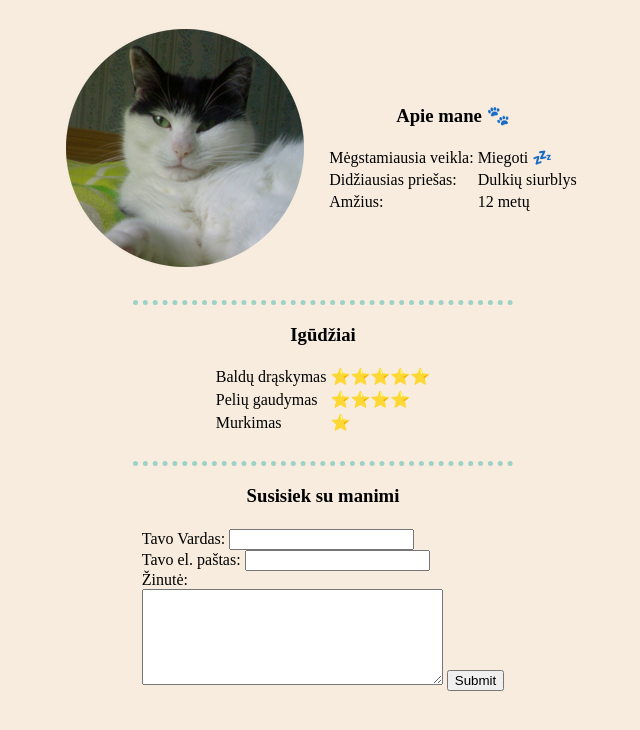
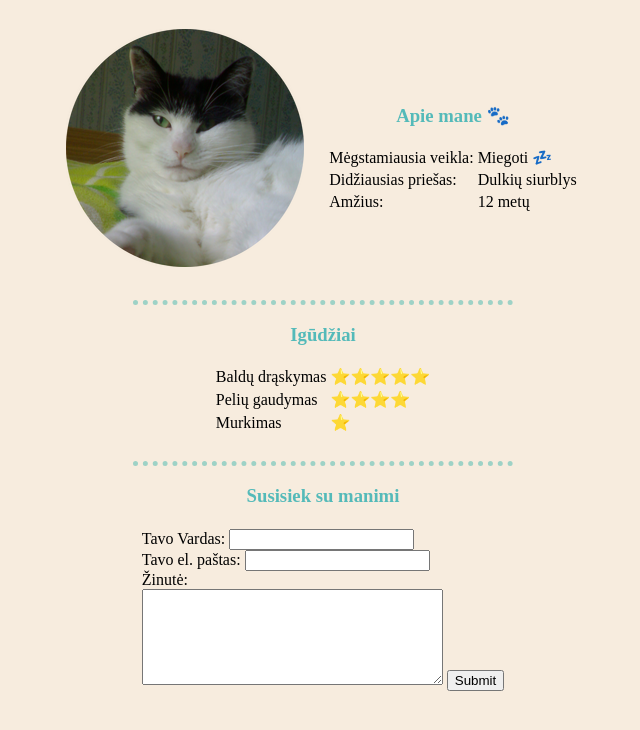
Before and after one commit to juma123123/kasariukai, a plain HTML site: page pempe.html in a window 1280 px wide. Shown: the whole page, without its empty margins (317-957 px from the left). Drawn offline with Linux system fonts and the light colour scheme.

Commit message:
Add files via upload

```diff
--- a/styles.css
+++ b/styles.css
@@ -1,5 +1,8 @@
    body {
     background-color: #F7ECDE;
+   }
+   h3 {
+    color: #54BAB9;
    }
     hr {
     border-style: none;
```
